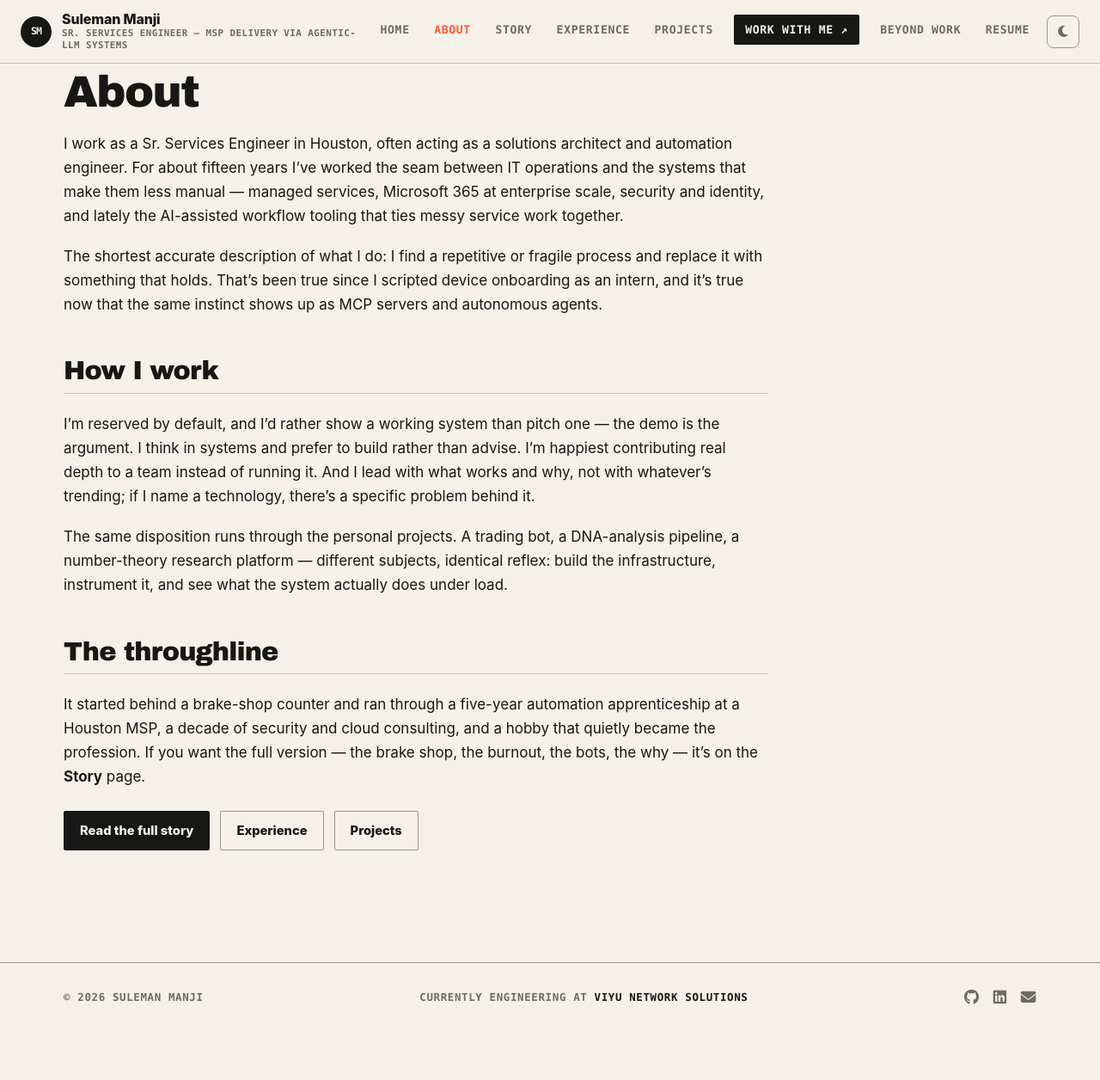
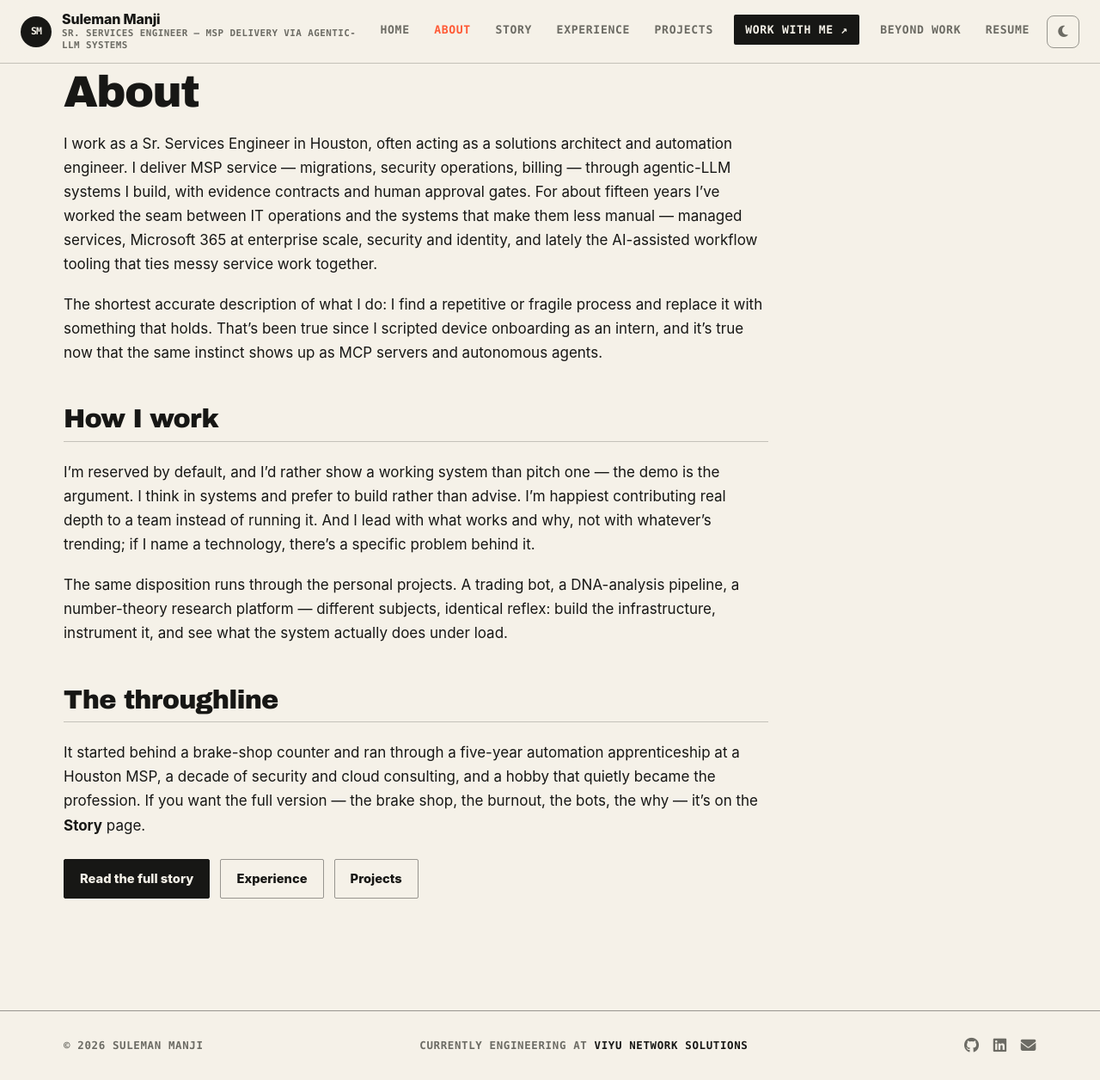
Before and after one commit to ssmanji89/sulemanji-port, a Jekyll site: the page built from about.md, in a window 1280 px wide and 1256 px high. Shown: the whole window at 86% size. Built offline with Jekyll 4.4.1, drawn with Linux system fonts in a browser that asks for light colours.

Commit message:
content: state the agentic-LLM delivery thesis on about.md and its own title fix

```diff
--- a/about.md
+++ b/about.md
@@ -1,13 +1,13 @@
 ---
 layout: default
-title: About | Suleman Manji
+title: About
 description: Suleman Manji — a Houston-based Sr. Services Engineer who often acts as a solutions architect and automation engineer across service platforms, infrastructure, and AI-assisted workflow tooling.
 permalink: /about
 ---
 
 # About
 
-I work as a Sr. Services Engineer in Houston, often acting as a solutions architect and automation engineer. For about fifteen years I've worked the seam between IT operations and the systems that make them less manual — managed services, Microsoft 365 at enterprise scale, security and identity, and lately the AI-assisted workflow tooling that ties messy service work together.
+I work as a Sr. Services Engineer in Houston, often acting as a solutions architect and automation engineer. I deliver MSP service — migrations, security operations, billing — through agentic-LLM systems I build, with evidence contracts and human approval gates. For about fifteen years I've worked the seam between IT operations and the systems that make them less manual — managed services, Microsoft 365 at enterprise scale, security and identity, and lately the AI-assisted workflow tooling that ties messy service work together.
 
 The shortest accurate description of what I do: I find a repetitive or fragile process and replace it with something that holds. That's been true since I scripted device onboarding as an intern, and it's true now that the same instinct shows up as MCP servers and autonomous agents.
 
--- a/scripts/verify_viyu_positioning.py
+++ b/scripts/verify_viyu_positioning.py
@@ -72,11 +72,13 @@ REQUIRED_BY_FILE = {
     "about.md": [
         "Sr. Services Engineer",
         "acting as a solutions architect and automation engineer",
+        "agentic",
     ],
     "index.html": [
         "Microsoft 365",
         "migration work",
         "service-delivery automation",
+        "agentic",
     ],
 }
 
```
